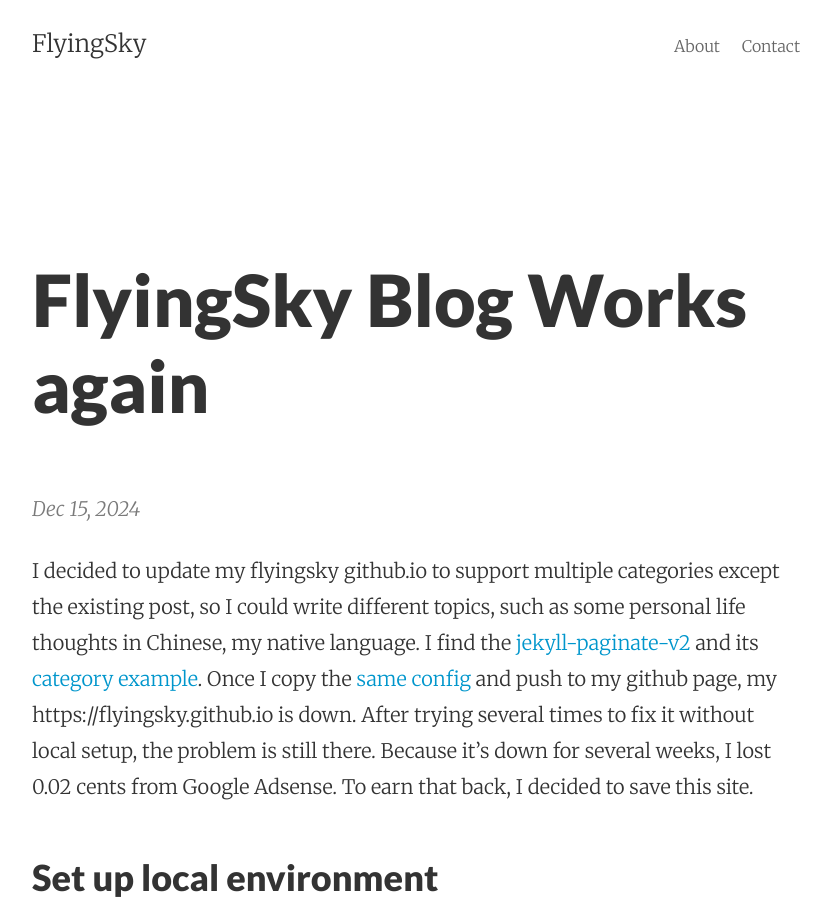
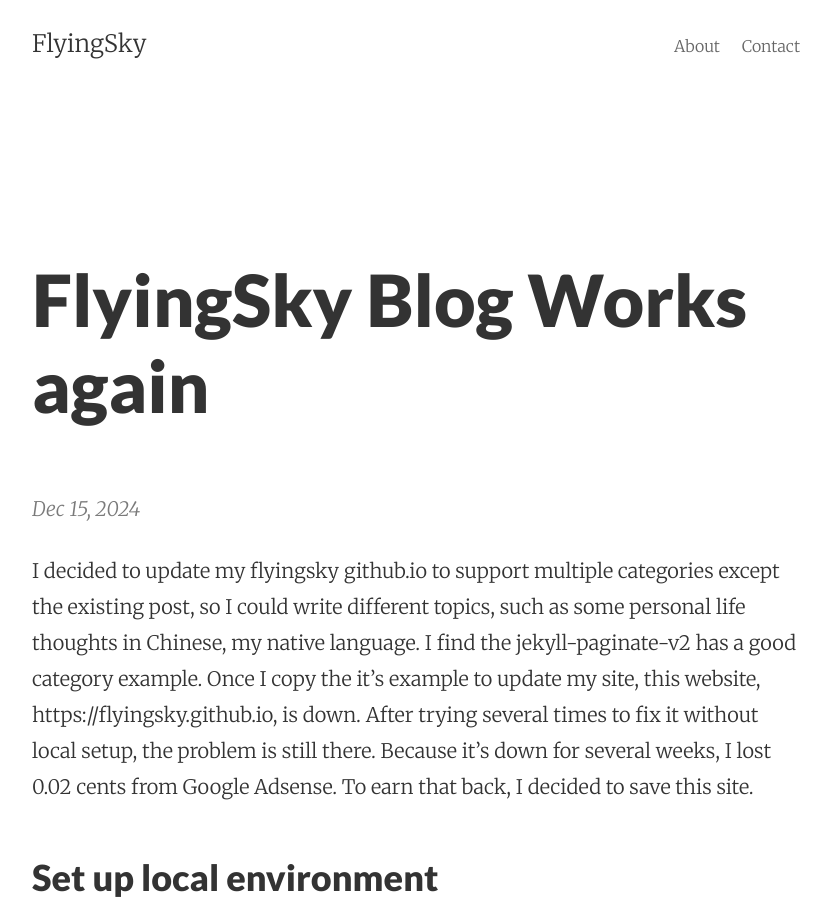
Before and after one commit to flyingsky/flyingsky.github.io, a Jekyll site: the page built from _posts/2024-12-15-flyingsky-works-again.md, in a window 1280 px wide and 900 px high. Shown: the whole window, without its empty margins (224-1055 px from the left). Built offline with Jekyll 4.4.1, drawn with Linux system fonts in a browser that asks for light colours.

Commit message:
update the blog to avoid link in the first paragraph.
- If there is link in the first para, the whole summary becomes a link.

```diff
--- a/_posts/2024-12-15-flyingsky-works-again.md
+++ b/_posts/2024-12-15-flyingsky-works-again.md
@@ -4,7 +4,7 @@ date: 2024-12-15 02:11:00 -0800
 title: FlyingSky Blog Works again
 ---
 
-I decided to update my flyingsky github.io to support multiple categories except the existing post, so I could write different topics, such as some personal life thoughts in Chinese, my native language. I find the [jekyll-paginate-v2](https://github.com/sverrirs/jekyll-paginate-v2) and its [category example](https://github.com/sverrirs/jekyll-paginate-v2/tree/master/examples/02-category). Once I copy the [same config](https://github.com/sverrirs/jekyll-paginate-v2/blob/master/examples/02-category/_config.yml) and push to my github page, my https://flyingsky.github.io is down. After trying several times to fix it without local setup, the problem is still there. Because it's down for several weeks, I lost 0.02 cents from Google Adsense. To earn that back, I decided to save this site.
+I decided to update my flyingsky github.io to support multiple categories except the existing post, so I could write different topics, such as some personal life thoughts in Chinese, my native language. I find the jekyll-paginate-v2 has a good category example. Once I copy the it's example to update my site, this website, https://flyingsky.github.io, is down. After trying several times to fix it without local setup, the problem is still there. Because it's down for several weeks, I lost 0.02 cents from Google Adsense. To earn that back, I decided to save this site.
 
 ### Set up local environment
 
```
